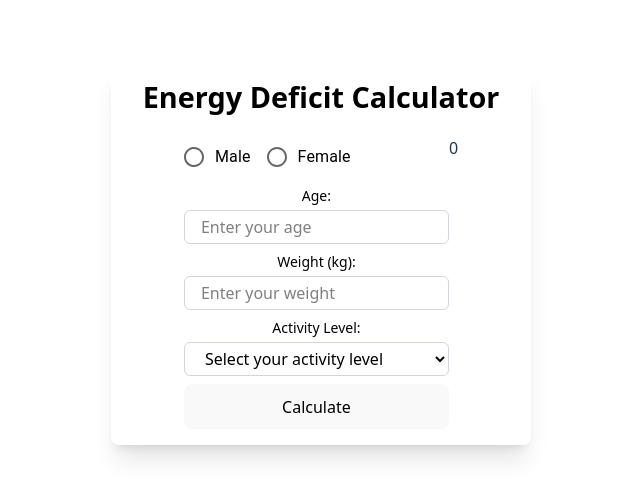
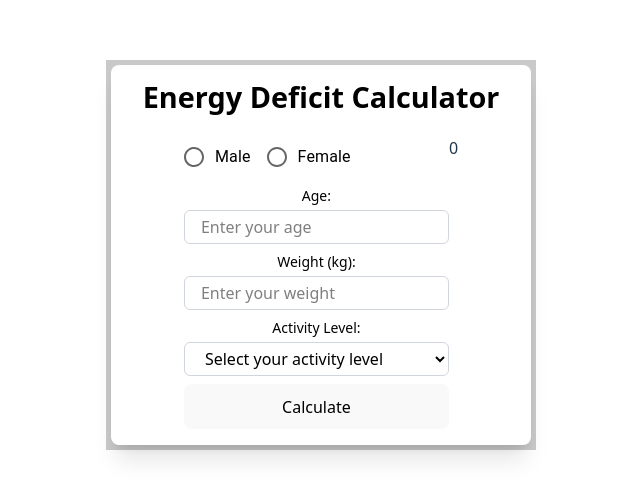
Before and after one commit to vincent-wijaya/BMRCalculatorExtension, a React (Vite) app: page / in a window 1280 px wide. Shown: the part 145-644 px from the top of the page, without its empty margins (319-959 px from the left). Built offline with nearby package versions, Linux system fonts and the light colour scheme.

Commit message:
Change root colour to light grey

```diff
--- a/src/App.css
+++ b/src/App.css
@@ -3,7 +3,7 @@
   margin: 0 auto;
   padding: 0.3rem;
   text-align: center;
-  background-color: white;
+  background-color: #c9c9c9;
 }
 
 .logo {
```
